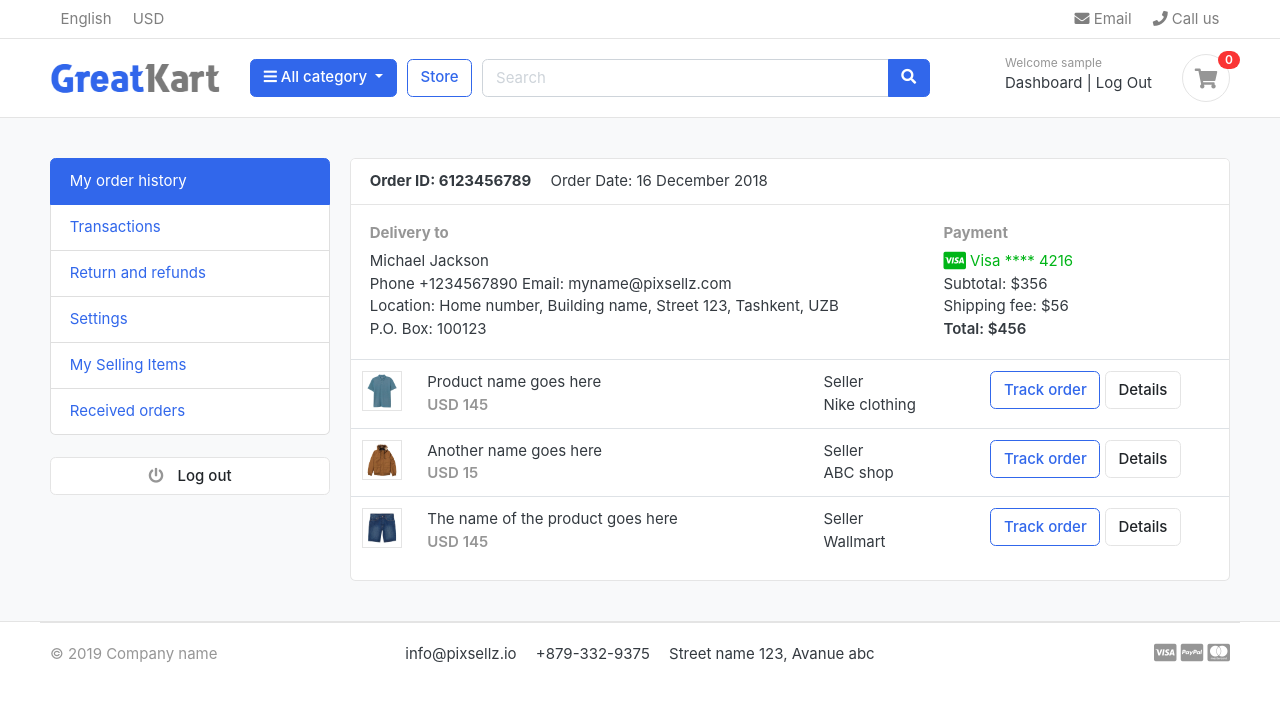
After one commit to naokiyama/django-ecmarket, a Django app: page /dashboard/ in a window 1280 px wide. The commit adds this page. Shown: the top 702 px of the page. Run offline with Django 3.2, Linux system fonts and the light colour scheme; the visitor is signed in with stand-in values (Sample User, id 1); data that the repository does not hold is empty; some libraries are stand-ins or nearby versions; some web fonts are replaced.

Commit message:
create authentication account user forms

```diff
--- a/accounts/urls.py
+++ b/accounts/urls.py
@@ -5,5 +5,13 @@ app_name = 'accounts'
 
 urlpatterns = [
     path('register/', views.register, name='register'),
-    path('login/', views.login, name='login')
+    path('login/', views.login, name='login'),
+    path('logout/', views.logout, name='logout'),
+    path('dashboard/', views.dashboard, name="dashboard"),
+
+    path('activate/<uidb64>/<token>/', views.activate, name="activate"),
+    path('forgotPassword/', views.forgotPassword, name='forgotPassword'),
+    path('reset_password_validate/<uidb64>/<token>/', views.resetPasswordValidate,
+         name='reset_password_validate'),
+    path('resetPassword/', views.resetPassword, name='resetPassword')
 ]
--- a/accounts/views.py
+++ b/accounts/views.py
@@ -1,12 +1,30 @@
+from django.http.response import HttpResponseBase
 from django.shortcuts import render, redirect
 from . import forms
 from .models import Accounts
+from django.contrib import auth
+from django.contrib import messages
+from django.contrib.auth.decorators import login_required
+
+from django.http import HttpResponse
+# verification email
+
+from django.contrib.sites.shortcuts import get_current_site
+from django.template.loader import render_to_string
+from django.utils.http import urlsafe_base64_encode, urlsafe_base64_decode
+from django.utils.encoding import force_bytes
+from django.contrib.auth.tokens import default_token_generator
+from django.core.mail import EmailMessage
+
 import logging
+
+import accounts
 # Create your views here.
 logging.basicConfig(level=logging.DEBUG)
 
 
 def register(request):
+    logging.debug(request.POST)
     if request.method == 'POST':
         registerForm = forms.RegisterForm(request.POST)
 
@@ -20,7 +38,26 @@ def register(request):
             user = Accounts.objects.create_user(
                 first_name=first_name, last_name=last_name, username=username, email=email, phone_number=phone_number, password=password)
             user.save()
-            return redirect('home')
+            # user login　有効にする
+            current_site = get_current_site(request)
+            logging.debug(current_site)
+            mail_subject = 'Please activate your account'
+            message = render_to_string('account-form/account_verification_mail.html', {
+                'user': user,
+                'domain': current_site,
+                'uid': urlsafe_base64_encode(force_bytes(user.pk)),
+                'token': default_token_generator.make_token(user),
+            })
+            logging.debug('token:{}'.format(
+                default_token_generator.make_token(user)))
+            logging.debug('encode:{}'.format(
+                urlsafe_base64_encode(force_bytes(user.pk))))
+            to_email = email
+            send_email = EmailMessage(mail_subject, message, to=[to_email])
+            send_email.send()
+
+            # messages.success(request, 'Thank you for registering with us. we have sent you a verification email to your email address [')
+            return redirect('accounts:login')
     else:
         registerForm = forms.RegisterForm()
 
@@ -30,4 +67,110 @@ def register(request):
 
 
 def login(request):
+    if request.method == 'POST':
+        email = request.POST['email']
+        password = request.POST['password']
+
+        # 認証が通らない原因はis_activeがfalseになっているため
+        user = auth.authenticate(email=email, password=password)
+        logging.debug('User who have successfully logged in:{}'.format(user))
+        if user is not None:
+            auth.login(request, user)
+            return redirect('home')
+        else:
+            messages.error(request, 'Invalide login credential')
+            return redirect('accounts:login')
+
     return render(request, 'account-form/signin.html')
+
+
+@login_required(login_url='accounts:login')
+def logout(request):
+    auth.logout(request)
+    messages.success(request, 'You are log out')
+    return redirect('accounts:login')
+
+
+def activate(request, uidb64, token):
+
+    try:
+        uid = urlsafe_base64_decode(uidb64).decode()
+        user = Accounts._default_manager.get(pk=uid)
+    except(TypeError, ValueError, OverflowError, Accounts.DoesNotExist):
+        user = None
+
+    if user is not None and default_token_generator.check_token(user, token):
+        user.is_active = True
+        user.save()
+        messages.success(request, 'Congratulations Your account is activated')
+        return redirect('accounts:login')
+    else:
+        messages.error(request, 'Invalid activation link')
+        return redirect('accounts:register')
+
+
+@ login_required(login_url='accounts:dashboard')
+def dashboard(request):
+    return render(request, 'account-form/dashboard.html')
+
+
+def forgotPassword(request):
+    if request.method == 'POST':
+        logging.debug('reqeust:{}'.format(request))
+        email = request.POST['email']
+        if Accounts.objects.filter(email__exact=email).exists():
+            user = Accounts.objects.get(email__exact=email)
+            logging.debug('user SQLStatement:{}'.format(user))
+            current_site = get_current_site(request)
+            subject = 'Change your password'
+            message = render_to_string('account-form/password_reset_email.html', {
+                'user': user,
+                'domain': current_site,
+                'uid': urlsafe_base64_encode(force_bytes(user.pk)),
+                'token': default_token_generator.make_token(user),
+            })
+            to_email = email
+            send_email = EmailMessage(subject, message, to=[to_email])
+            send_email.send()
+
+            messages.success(
+                request, 'Password reset email has been sent to your email adress')
+            return redirect('accounts:login')
+        else:
+            messages.error(request, 'Your email address is not registered')
+            return redirect('accounts:forgotPassword')
+    return render(request, 'account-form/forgot-password.html')
+
+
+def resetPasswordValidate(request, uidb64, token):
+    try:
+        uid = urlsafe_base64_decode(uidb64).decode()
+        user = Accounts._default_manager.get(pk=uid)
+    except (TypeError, ValueError, OverflowError, Accounts.DoesNotExist):
+        user = None
+
+    if user is not None and default_token_generator.check_token(user, token):
+        request.session['uid'] = uid
+        messages.success(request, 'Please reset your password')
+        return redirect('accounts:resetPassword')
+    else:
+        messages.error(request, 'Account does not exist')
+        return redirect('accounts:login')
+
+
+def resetPassword(request):
+    if request.method == 'POST':
+        password = request.POST['password']
+        confirm_password = request.POST['confirm_password']
+        if password != confirm_password:
+            messages.error(request, 'Your Password does not match')
+            return redirect('account:resetPassword')
+        else:
+            uid = request.session.get('uid')
+            user = Accounts.objects.get(pk=uid)
+            if user:
+                user.set_password(password)
+                user.save()
+                messages.success(request, 'Password change is complete')
+                return redirect('accounts:login')
+    return render(request, 'account-form/reset-password.html')
--- /dev/null
+++ b/templates/account-form/dashboard.html
@@ -0,0 +1,101 @@
+{% extends 'base.html' %}
+{% load static %}
+<body>
+{% block content %}
+<!-- ========================= SECTION CONTENT ========================= -->
+<section class="section-conten padding-y bg">
+
+{% include 'includes/alert.html' %}
+<div class="container">
+	<div class="row">
+	<aside class="col-md-3">
+		<!--   SIDEBAR   -->
+		<ul class="list-group">
+			<a class="list-group-item active" href="#"> My order history </a>
+			<a class="list-group-item" href="#"> Transactions </a>
+			<a class="list-group-item" href="#"> Return and refunds </a>
+			<a class="list-group-item" href="#">Settings </a>
+			<a class="list-group-item" href="#"> My Selling Items </a>
+			<a class="list-group-item" href="#"> Received orders </a>
+		</ul>
+		<br>
+		<a class="btn btn-light btn-block" href="{% url 'accounts:logout' %}"> <i class="fa fa-power-off"></i> <span class="text">Log out</span> </a>
+		<!--   SIDEBAR .//END   -->
+	</aside>
+	<main class="col-md-9">
+		<article class="card">
+		<header class="card-header">
+			<strong class="d-inline-block mr-3">Order ID: 6123456789</strong>
+			<span>Order Date: 16 December 2018</span>
+		</header>
+		<div class="card-body">
+			<div class="row">
+				<div class="col-md-8">
+					<h6 class="text-muted">Delivery to</h6>
+					<p>Michael Jackson <br>
+					Phone +1234567890 Email: myname@pixsellz.com <br>
+			    	Location: Home number, Building name, Street 123,  Tashkent, UZB <br>
+			    	P.O. Box: 100123
+			 		</p>
+				</div>
+				<div class="col-md-4">
+					<h6 class="text-muted">Payment</h6>
+					<span class="text-success">
+						<i class="fab fa-lg fa-cc-visa"></i>
+					    Visa  **** 4216
+					</span>
+					<p>Subtotal: $356 <br>
+					 Shipping fee:  $56 <br>
+					 <span class="b">Total:  $456 </span>
+					</p>
+				</div>
+			</div> <!-- row.// -->
+		</div> <!-- card-body .// -->
+		<div class="table-responsive">
+		<table class="table table-hover">
+			<tr>
+				<td width="65">
+					<img src="../images/items/1.jpg" class="img-xs border">
+				</td>
+				<td>
+					<p class="title mb-0">Product name goes here </p>
+					<var class="price text-muted">USD 145</var>
+				</td>
+				<td> Seller <br> Nike clothing </td>
+				<td width="250"> <a href="#" class="btn btn-outline-primary">Track order</a> <a href="#" class="btn btn-light"> Details </a> </td>
+			</tr>
+			<tr>
+				<td>
+					<img src="../images/items/2.jpg" class="img-xs border">
+				</td>
+				<td>
+					<p class="title mb-0">Another name goes here </p>
+					<var class="price text-muted">USD 15</var>
+				</td>
+				<td> Seller <br> ABC shop </td>
+				<td> <a href="#" class="btn btn-outline-primary">Track order</a> <a href="#" class="btn btn-light"> Details </a> </td>
+			</tr>
+			<tr>
+				<td>
+					<img src="../images/items/3.jpg" class="img-xs border">
+				</td>
+				<td>
+					<p class="title mb-0">The name of the product  goes here </p>
+					<var class="price text-muted">USD 145</var>
+				</td>
+				<td> Seller <br> Wallmart </td>
+				<td> <a href="#" class="btn btn-outline-primary">Track order</a> <a href="#" class="btn btn-light"> Details </a> </td>
+			</tr>
+		</table>
+		</div> <!-- table-responsive .end// -->
+		</article> <!-- order-group.// -->
+	</main>
+</div> <!-- row.// -->
+</div>
+
+
+</section>
+<!-- ========================= SECTION CONTENT END// ========================= -->
+{% endblock %}
+</body>
+</html>
--- a/templates/account-form/register.html
+++ b/templates/account-form/register.html
@@ -10,6 +10,7 @@
 <!-- ============================ COMPONENT REGISTER   ================================= -->
 	<div class="card mx-auto" style="max-width:520px; margin-top:40px;">
       <article class="card-body">
+	    {% include 'includes/alert.html'%}
 		<header class="mb-4"><h4 class="card-title">Sign up</h4></header>
 		    <form action="{% url 'accounts:register' %}" method="POST">
 		    {% csrf_token %}
@@ -51,13 +52,11 @@
 			    <div class="form-group">
 			        <button type="submit" class="btn btn-primary btn-block"> Register  </button>
 			    </div> <!-- form-group// -->
-				{{ forms.email.errors }}
-				{{ forms.non_field_errors }}
 
 			</form>
 		</article><!-- card-body.// -->
     </div> <!-- card .// -->
-    <p class="text-center mt-4">Have an account? <a href="">Log In</a></p>
+    <p class="text-center mt-4">Have an account? <a href="{% url 'accounts:login' %}">Log In</a></p>
     <br><br>
 <!-- ============================ COMPONENT REGISTER  END.// ================================= -->
 
--- /dev/null
+++ b/templates/includes/alert.html
@@ -0,0 +1,16 @@
+{% if messages %} {% for message in messages%}
+<div id="message" class="container">
+  <div
+    {% if message.tags %}
+    class="alert alert-{{ message.tags}}"
+    {% endif %}
+    role="alert"
+  >
+    <button type="button" class="close" data-dismiss="alert">
+      <span aria-hiddeb="true">&times;</span>
+    </button>
+    {% if message.level == DEFAULT_MESSAGE_LEVELS.ERROR %}Error: {% endif %}
+    {{message}}
+  </div>
+</div>
+{% endfor %} {% endif %}
--- a/templates/includes/navbar.html
+++ b/templates/includes/navbar.html
@@ -73,9 +73,11 @@
           <!-- category-wrap.// -->
         </div>
         <!-- col.// -->
-        <a href="{% url 'store:store' %}" class="btn btn-outline-primary">Store</a>
+        <a href="{% url 'store:store' %}" class="btn btn-outline-primary"
+          >Store</a
+        >
         <div class="col-lg col-md-6 col-sm-12 col">
-          <form action="search" method="GET" class="search" >
+          <form action="search" method="GET" class="search">
             <div class="input-group w-100">
               <input
                 type="text"
@@ -97,19 +99,35 @@
         <!-- col.// -->
         <div class="col-lg-3 col-sm-6 col-8 order-2 order-lg-3">
           <div class="d-flex justify-content-end mb-3 mb-lg-0">
+            {% if user.id is None %}
             <div class="widget-header">
               <small class="title text-muted">Welcome guest!</small>
               <div>
-                <a href="./signin.html">Sign in</a>
+                <a href="{% url 'accounts:login' %}">Sign in</a>
                 <span class="dark-transp"> | </span>
-                <a href="./register.html"> Register</a>
+                <a href="{% url 'accounts:register' %}"> Register</a>
               </div>
             </div>
+            {% else %}
+            <div class="widget-header">
+              <small class="title text-muted"
+                >Welcome {{ user.username }}</small
+              >
+              <div>
+                <a href="{% url 'accounts:dashboard' %}">Dashboard</a>
+                <span class="dark-transp"> | </span>
+                <a href="{% url 'accounts:logout' %}">Log Out</a>
+              </div>
+            </div>
+            {% endif %}
+
             <a href="{% url 'cart:cart' %}" class="widget-header pl-3 ml-3">
               <div class="icon icon-sm rounded-circle border">
                 <i class="fa fa-shopping-cart"></i>
               </div>
-              <span class="badge badge-pill badge-danger notify">{{ cart_counter }}</span>
+              <span class="badge badge-pill badge-danger notify"
+                >{{ cart_counter }}</span
+              >
             </a>
           </div>
           <!-- widgets-wrap.// -->
```
Also changed, not shown: eccart/settings.py (+13 -0 lines), templates/account-form/account_verification_mail.html (added, +10 -0 lines), templates/account-form/forgot-password.html (added, +33 -0 lines), templates/account-form/password_reset_email.html (added, +10 -0 lines), templates/account-form/reset-password.html (added, +37 -0 lines), templates/account-form/signin.html (+14 -4 lines), accounts/migrations/0002_auto_20210516_0519.py (added), accounts/migrations/0003_alter_accounts_is_active.py (added), cart/migrations/0004_auto_20210516_0519.py (added), category/migrations/0003_alter_category_id.py (added), store/migrations/0006_auto_20210516_0519.py (added).
